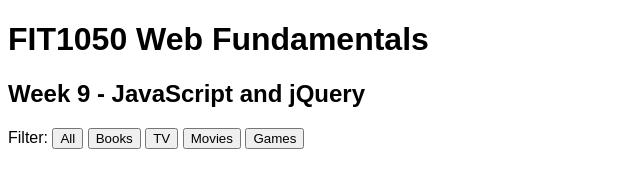
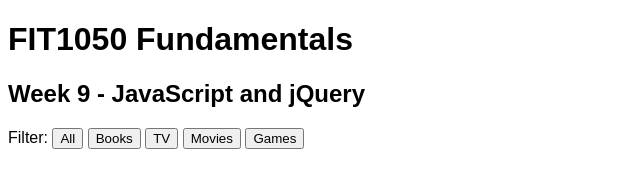
Before and after one commit to suyogyataneja/FIT-1050, a plain HTML site: page index.html in a window 1280 px wide. Shown: the whole page, without its empty margins (0-640 px from the left). Drawn offline with nearby package versions, Linux system fonts and the light colour scheme.

Commit message:
Update and rename media-queries.html to index.html
changes made

```diff
--- a/media-queries.html
+++ b/index.html
@@ -18,7 +18,7 @@
 
 	<body>
 
-		<h1>FIT1050 Web Fundamentals</h1>
+		<h1>FIT1050 Fundamentals</h1>
 		<h2>Week 9 - JavaScript and jQuery</h2>
 
 		<p id="filters">
```
